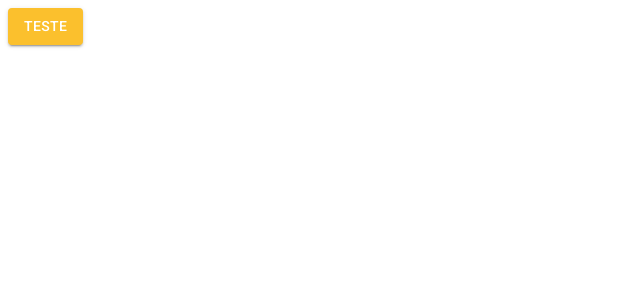
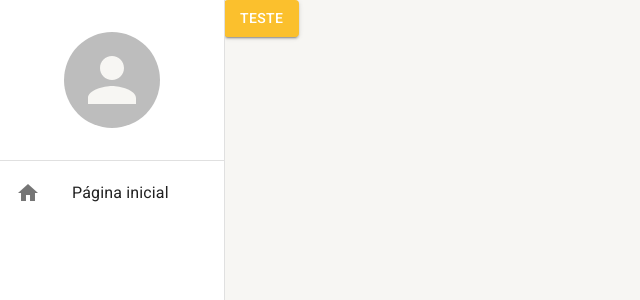
Before and after one commit to daniel-pereira-guimaraes/react-material-ui-cadastros, a React (Create React App) app: page / in a window 1280 px wide. Shown: the top 300 px of the page, without its empty margins (0-640 px from the left). Built offline with nearby package versions, Linux system fonts and the light colour scheme.

Commit message:
Primeiro esboço do menu lateral

```diff
--- a/public/index.html
+++ b/public/index.html
@@ -12,7 +12,7 @@
     <link rel="stylesheet" href="https://fonts.googleapis.com/css?family=Roboto:300,400,500,700&display=swap" />
     <link rel="stylesheet" href="https://fonts.googleapis.com/icon?family=Material+Icons" />
   </head>
-  <body>
+  <body style="margin: 0; padding: 0">
     <noscript>Vpcê precisa habilitar o JavaScript para rodar esta aplicação.</noscript>
     <div id="root"></div>
   </body>
--- a/src/App.tsx
+++ b/src/App.tsx
@@ -1,14 +1,16 @@
 import { BrowserRouter } from 'react-router-dom';
 import { AppRoutes } from './routes';
-import { ThemeProvider } from '@mui/material';
-import { LightTheme } from './shared/themes';
+import { MenuLateral } from './shared/components';
+import { AppThemeProvider } from './shared/contexts';
 
 export const App = () => {
   return (
-    <ThemeProvider theme={LightTheme}>
+    <AppThemeProvider>
       <BrowserRouter>
-        <AppRoutes />
+        <MenuLateral>
+          <AppRoutes />
+        </MenuLateral>
       </BrowserRouter>
-    </ThemeProvider>
+    </AppThemeProvider>
   );
-}
+};
--- a/src/routes/index.tsx
+++ b/src/routes/index.tsx
@@ -1,12 +1,20 @@
 import { Routes, Route, Navigate } from 'react-router-dom';
 import { Button } from '@mui/material';
+import { useAppThemeContext } from '../shared/contexts';
 
 export const AppRoutes = () => {
+
+    const {  toggleTheme } = useAppThemeContext();
 
     return (
         <Routes>
             <Route path='/' element={
-                <Button variant='contained' color='primary'>Teste</Button>
+                <Button
+                    onClick={toggleTheme}
+                    variant='contained'
+                    color='primary'>
+                    Teste
+                </Button>
             } />
             <Route path='*' element={<Navigate to="/" />} />
         </Routes>
--- /dev/null
+++ b/src/shared/components/index.ts
@@ -0,0 +1 @@
+export * from './menu-lateral/MenuLateral';
--- /dev/null
+++ b/src/shared/components/menu-lateral/MenuLateral.tsx
@@ -0,0 +1,48 @@
+import { Drawer, useTheme, Avatar, Divider, List, ListItemButton, ListItemIcon, ListItemText, Icon } from '@mui/material';
+import { Box } from '@mui/system';
+
+interface IMenuLateralProps {
+  children: React.ReactNode;
+};
+
+export const MenuLateral: React.FC<IMenuLateralProps> = ({ children }) => {
+
+  const theme = useTheme();
+
+  return (
+    <>
+      <Drawer variant='permanent'>
+        <Box width={theme.spacing(28)} height="100%" display="flex" flexDirection="column">
+
+          <Box width="100%" height={theme.spacing(20)} display="flex" alignItems="center" justifyContent="center">
+            <Avatar sx={{height: theme.spacing(12), width: theme.spacing(12)}} src="" />
+          </Box>
+
+          <Divider />
+
+          <Box flex={1}>
+
+            <List component="nav">
+              <ListItemButton>
+                <ListItemIcon>
+                  <Icon>home</Icon>
+                </ListItemIcon>
+
+                <ListItemText primary="Página inicial" />
+
+              </ListItemButton>
+            </List>
+
+
+
+          </Box>
+
+        </Box>
+
+      </Drawer>
+      <Box height="100vh" marginLeft={theme.spacing(28)}>
+        {children}
+      </Box>
+    </>
+  );
+};
--- /dev/null
+++ b/src/shared/contexts/ThemeContext.tsx
@@ -0,0 +1,46 @@
+import React, { createContext, useCallback, useContext, useMemo, useState } from "react";
+import { ThemeProvider } from '@mui/material';
+import { DarkTheme, LightTheme } from "../themes";
+import { Box } from '@mui/system';
+
+type ThemeName = 'light' | 'dark';
+
+interface IThemeContextData {
+    themeName: ThemeName;
+    toggleTheme: () => void;
+};
+
+const ThemeContext = createContext({} as IThemeContextData);
+
+export const useAppThemeContext = () => {
+    return useContext(ThemeContext);
+};
+
+interface IThemeContextProps {
+    children: React.ReactNode;
+};
+
+export const AppThemeProvider: React.FC<IThemeContextProps> = ({ children }) => {
+    const [themeName, setThemeName] = useState<ThemeName>('light');
+
+    const toggleTheme = useCallback(() => {
+        console.log('toggleTheme chamada.')
+        setThemeName(oldThemeName => oldThemeName === 'light' ? 'dark' : 'light');
+    }, []);
+
+    const theme = useMemo(() => {
+        if (themeName === 'light')
+            return LightTheme;
+        return DarkTheme;
+    }, [themeName]);
+
+    return (
+        <ThemeContext.Provider value={{ themeName, toggleTheme }}>
+            <ThemeProvider theme={theme}>
+                <Box width="100vw" height="100vh" bgcolor={theme.palette.background.default}>
+                    {children}
+                </Box>
+            </ThemeProvider>
+        </ThemeContext.Provider>
+    );
+};
--- /dev/null
+++ b/src/shared/contexts/index.js
@@ -0,0 +1 @@
+export * from './ThemeContext';
--- /dev/null
+++ b/src/shared/themes/Dark.ts
@@ -0,0 +1,23 @@
+import { createTheme } from '@mui/material';
+import { yellow, cyan } from '@mui/material/colors';
+
+export const DarkTheme = createTheme({
+    palette: {
+        primary: {
+            main: yellow[700],
+            dark: yellow[800],
+            light: yellow[500],
+            contrastText: 'white'
+        },
+        secondary: {
+            main: cyan[500],
+            dark: cyan[400],
+            light: cyan[300],
+            contrastText: 'white'
+        },
+        background: {
+            default: '#303134',
+            paper: '#202124'
+        }
+    }
+});
--- a/src/shared/themes/index.ts
+++ b/src/shared/themes/index.ts
@@ -1 +1,2 @@
 export * from './Light';
+export * from './Dark';
```
